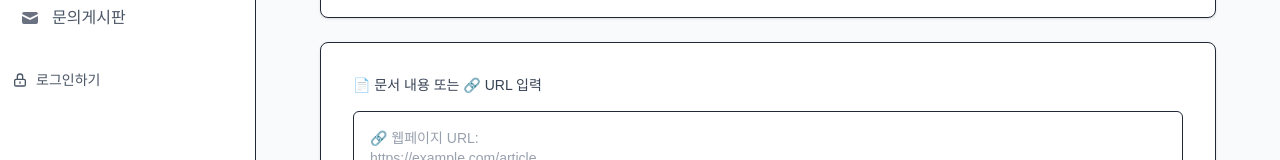
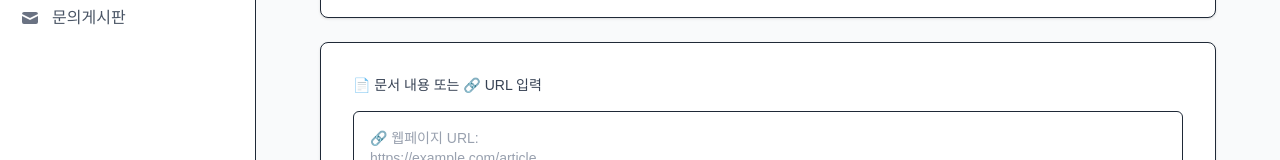
Before and after one commit to pung8146/quizcraft, a Next.js app: page / in a window 1280 px wide. Shown: the part 242-402 px from the top of the page. Built offline with nearby package versions, Linux system fonts and the light colour scheme; no server answers.

Commit message:
사이드바 컴포넌트에서 게스트 사용자 안내 링크를 제거하여 UI를 간소화하였습니다. 이를 통해 코드의 일관성을 높이고, 사용자 경험을 개선하였습니다.

```diff
--- a/src/components/Sidebar.tsx
+++ b/src/components/Sidebar.tsx
@@ -237,31 +237,6 @@ export default function Sidebar({ isMobileMenuOpen }: SidebarProps) {
           ) : null}
         </ul>
 
-        {/* 게스트 사용자를 위한 간단한 안내 */}
-        {!isLoading && !user && (
-          <div className="mt-8">
-            <Link
-              href="/login"
-              className="flex items-center text-sm text-gray-600 hover:text-blue-600 transition-colors"
-            >
-              <svg
-                className="w-4 h-4 mr-2"
-                fill="none"
-                stroke="currentColor"
-                viewBox="0 0 24 24"
-              >
-                <path
-                  strokeLinecap="round"
-                  strokeLinejoin="round"
-                  strokeWidth={2}
-                  d="M12 15v2m-6 4h12a2 2 0 002-2v-6a2 2 0 00-2-2H6a2 2 0 00-2 2v6a2 2 0 002 2zm10-10V7a4 4 0 00-8 0v4h8z"
-                />
-              </svg>
-              로그인하기
-            </Link>
-          </div>
-        )}
-
         <div className="absolute bottom-0 left-0 w-full p-4 border-t">
           {isLoading ? (
             <UserSkeleton />
```
